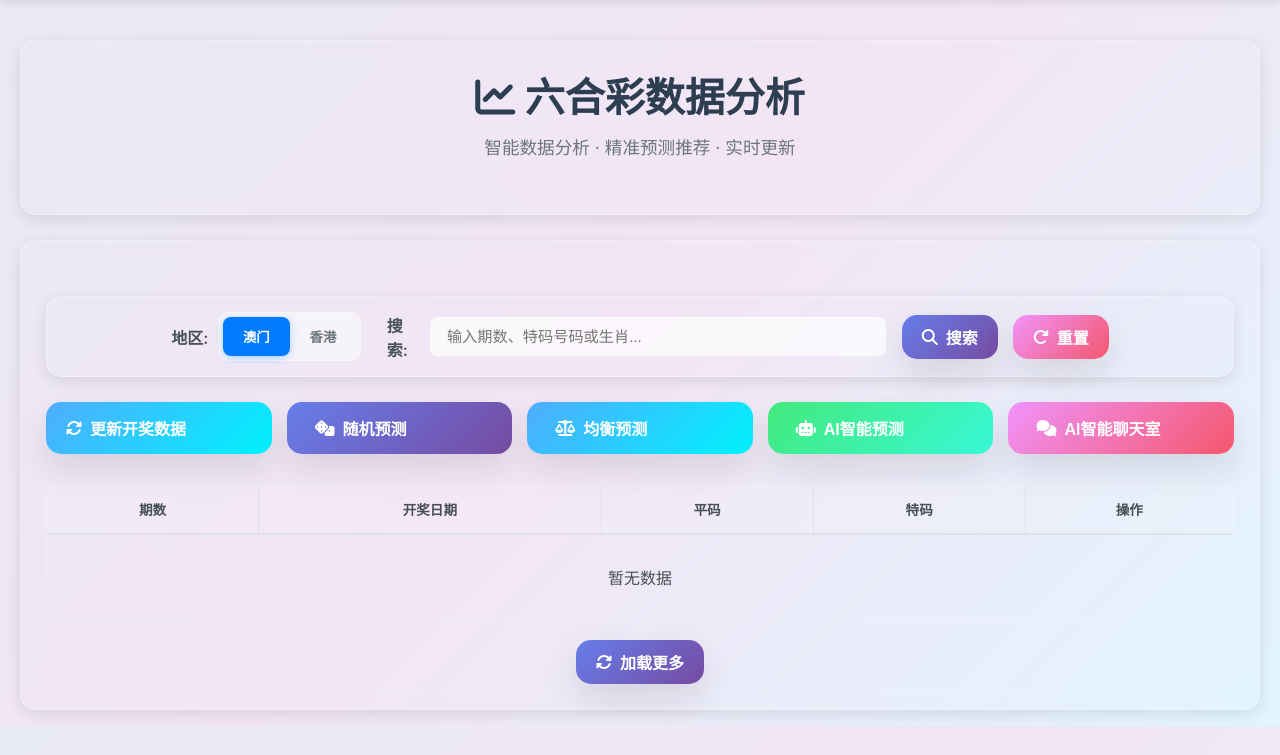
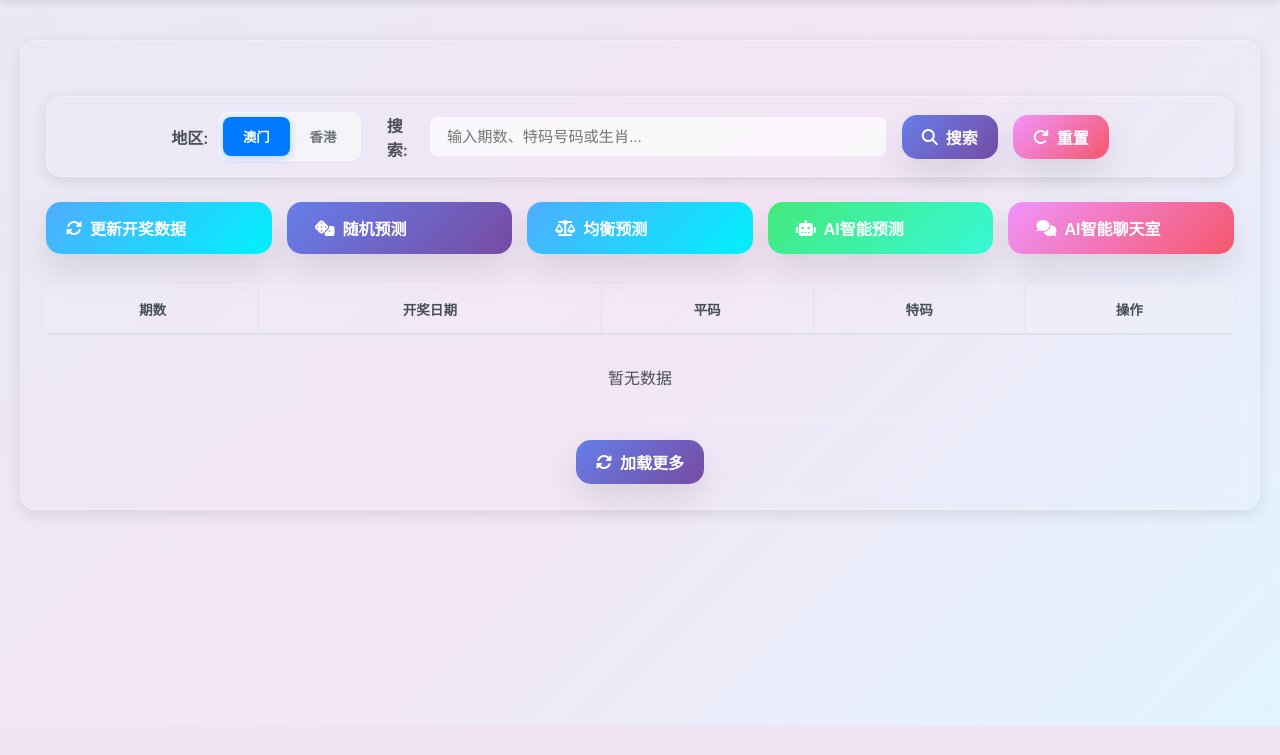
Before and after one commit to e5sub/mark-six, a Flask app: page / in a window 1280 px wide. Shown: the part 74-829 px from the top of the page. After the commit the page ends 800 px from the top, so only its background shows below. Run offline with Flask 3, Linux system fonts and the light colour scheme; a user stored in the database is signed in; data that the repository does not hold is empty.

Commit message:
删除不必要的标题栏

```diff
--- a/templates/index.html
+++ b/templates/index.html
@@ -886,30 +886,6 @@
     </style>
 
     <div class="main-container">
-        <!-- 主标题区域 -->
-        <div class="glass-card">
-            <h1 class="main-title" id="mainTitle">
-                <i class="fas fa-chart-line"></i>
-                六合彩数据分析
-            </h1>
-            <p class="subtitle">智能数据分析 · 精准预测推荐 · 实时更新</p>
-            {% if not session.get('user_id') %}
-            <div style="text-align: center; margin-top: 20px;">
-                <a href="{{ url_for('auth.login') }}" style="background: linear-gradient(135deg, #667eea 0%, #764ba2 100%); color: white; padding: 12px 25px; border-radius: 25px; text-decoration: none; font-weight: 600; display: inline-flex; align-items: center; gap: 8px; box-shadow: 0 4px 15px rgba(0, 0, 0, 0.2); transition: all 0.3s ease;" onmouseover="this.style.transform='translateY(-2px)'" onmouseout="this.style.transform='translateY(0)'">
-                    <i class="fas fa-sign-in-alt"></i> 登录使用完整功能
-                </a>
-                <a href="{{ url_for('auth.register') }}" style="background: linear-gradient(135deg, #f093fb 0%, #f5576c 100%); color: white; padding: 12px 25px; border-radius: 25px; text-decoration: none; font-weight: 600; display: inline-flex; align-items: center; gap: 8px; box-shadow: 0 4px 15px rgba(0, 0, 0, 0.2); transition: all 0.3s ease; margin-left: 15px;" onmouseover="this.style.transform='translateY(-2px)'" onmouseout="this.style.transform='translateY(0)'">
-                    <i class="fas fa-user-plus"></i> 注册新账号
-                </a>
-            </div>
-            {% elif not session.get('is_active') %}
-            <div style="background: rgba(255, 193, 7, 0.1); color: #856404; padding: 15px; border-radius: 10px; margin-top: 20px; text-align: center; border: 1px solid rgba(255, 193, 7, 0.3);">
-                <i class="fas fa-exclamation-triangle"></i> 您的账号尚未激活，请先激活账号才能使用预测功能。
-                <a href="{{ url_for('auth.activate') }}" style="color: #856404; text-decoration: underline; margin-left: 10px;">立即激活</a>
-            </div>
-            {% endif %}
-        </div>
-
         <!-- 控制面板 -->
         <div class="glass-card">
             {% include 'control_panel.html' %}
```
